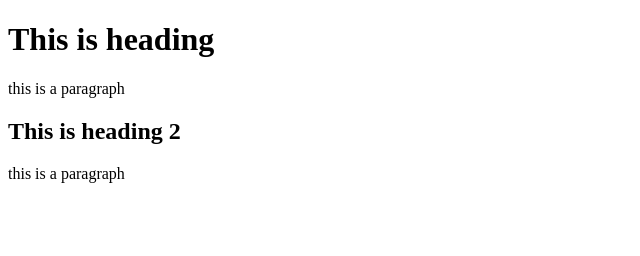
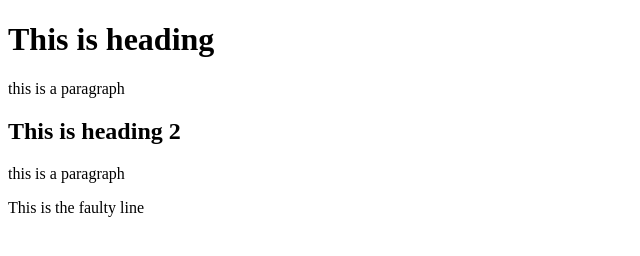
Before and after one commit to Qasim755/new, a plain HTML site: page index.html in a window 1280 px wide. Shown: the whole page, without its empty margins (0-640 px from the left). Drawn offline with Linux system fonts and the light colour scheme.

Commit message:
faulty line was added

```diff
--- a/index.html
+++ b/index.html
@@ -10,6 +10,7 @@
     <p>this is a paragraph</p>
     <h2>This is heading 2</h2>
     <p>this is a paragraph</p>
+    <p>This is the faulty line</p>
 
 </body>
 </html>
```
